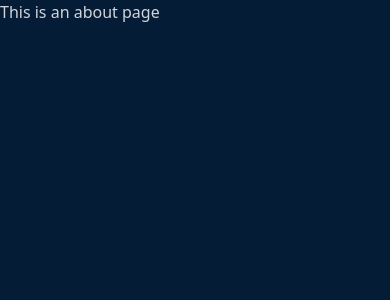
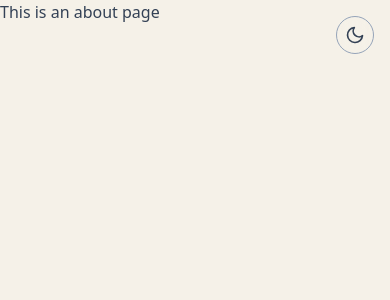
Before and after one commit to gautham-8/gautham-8, a Vue app: page /about in a window 390 px wide. Shown: the top 300 px of the page. Built offline with nearby package versions, Linux system fonts and the light colour scheme; what vue-tippy would draw is missing.

Commit message:
feat: light mode

```diff
--- a/src/App.vue
+++ b/src/App.vue
@@ -1,5 +1,9 @@
 <script setup>
 import { RouterLink, RouterView } from 'vue-router'
+import { useTheme, initTheme } from './composables/useTheme'
+
+initTheme()
+const { theme, toggleTheme } = useTheme()
 </script>
 
 <template>
@@ -14,5 +18,15 @@ import { RouterLink, RouterView } from 'vue-router'
     </div>
   </header>
 
+  <button
+    type="button"
+    @click="toggleTheme"
+    :aria-label="theme === 'dark' ? 'Switch to light mode' : 'Switch to dark mode'"
+    class="fixed top-4 right-4 z-50 p-2 rounded-full border border-gray-600 text-gray-300 hover:text-accent hover:border-accent transition-colors backdrop-blur"
+  >
+    <svg v-if="theme === 'dark'" xmlns="http://www.w3.org/2000/svg" width="20" height="20" viewBox="0 0 24 24" fill="none" stroke="currentColor" stroke-width="2" stroke-linecap="round" stroke-linejoin="round"><circle cx="12" cy="12" r="4"/><path d="M12 2v2"/><path d="M12 20v2"/><path d="m4.93 4.93 1.41 1.41"/><path d="m17.66 17.66 1.41 1.41"/><path d="M2 12h2"/><path d="M20 12h2"/><path d="m6.34 17.66-1.41 1.41"/><path d="m19.07 4.93-1.41 1.41"/></svg>
+    <svg v-else xmlns="http://www.w3.org/2000/svg" width="20" height="20" viewBox="0 0 24 24" fill="none" stroke="currentColor" stroke-width="2" stroke-linecap="round" stroke-linejoin="round"><path d="M21 12.79A9 9 0 1 1 11.21 3 7 7 0 0 0 21 12.79z"/></svg>
+  </button>
+
   <RouterView />
 </template>
--- a/src/assets/main.css
+++ b/src/assets/main.css
@@ -2,13 +2,38 @@
 @tailwind components;
 @tailwind utilities;
 
+:root,
+:root.light {
+    --surface: #f5f1e8;
+    --surface-alt: #ebe5d4;
+    --accent: #b4881a;
+    --selection: #1e6ea6;
+    --gray-200: #1f2937;
+    --gray-300: #334155;
+    --gray-400: #475569;
+    --gray-600: #94a3b8;
+}
+
+:root.dark {
+    --surface: #051c36;
+    --surface-alt: #0a2a4a;
+    --accent: #FFF7AE;
+    --selection: #1e6ea6;
+    --gray-200: #e5e7eb;
+    --gray-300: #d1d5db;
+    --gray-400: #9ca3af;
+    --gray-600: #4b5563;
+}
+
 body {
-    background-color: #051c36;
-    @apply text-gray-300;
+    background-color: var(--surface);
+    color: var(--gray-300);
+    transition: background-color 0.2s ease, color 0.2s ease;
 }
 
 ::selection {
-    @apply bg-[#1e6ea6] text-white;
+    background-color: var(--selection);
+    color: #ffffff;
 }
 
 @keyframes fadeIn {
--- a/src/components/About.vue
+++ b/src/components/About.vue
@@ -15,7 +15,7 @@
         <p class="text-md mt-4">
             As I continue growing as an engineer, I aim to contribute to technology that doesn't just work well, but truly makes an impact.
         </p>
-        <a href="https://docs.google.com/document/d/1D9YIwWWVdWsGeWcl1L7n1oT225iZF7APGPB2yBC3F0E/edit?usp=sharing" target="_blank" class="text-[#FFF7AE] md:hidden mt-10 cursor-pointer flex items-center gap-2">
+        <a href="https://docs.google.com/document/d/1D9YIwWWVdWsGeWcl1L7n1oT225iZF7APGPB2yBC3F0E/edit?usp=sharing" target="_blank" class="text-accent md:hidden mt-10 cursor-pointer flex items-center gap-2">
             <svg xmlns="http://www.w3.org/2000/svg" width="20px" height="20px" viewBox="0 0 24 24"><path fill="currentColor" d="M11 17H7q-2.075 0-3.537-1.463T2 12t1.463-3.537T7 7h4v2H7q-1.25 0-2.125.875T4 12t.875 2.125T7 15h4zm-3-4v-2h8v2zm5 4v-2h4q1.25 0 2.125-.875T20 12t-.875-2.125T17 9h-4V7h4q2.075 0 3.538 1.463T22 12t-1.463 3.538T17 17z"/></svg>
             Click here to see my resume
         </a>
--- a/src/components/CopyPageButton.vue
+++ b/src/components/CopyPageButton.vue
@@ -137,7 +137,7 @@ onBeforeUnmount(() => document.removeEventListener('mousedown', handleOutsideCli
             </button>
         </div>
 
-        <div v-if="open" class="absolute left-0 top-full mt-1 w-44 bg-[#0a2a4a] border border-gray-600 rounded-md shadow-lg z-50 overflow-hidden text-xs">
+        <div v-if="open" class="absolute left-0 top-full mt-1 w-44 bg-surface-alt border border-gray-600 rounded-md shadow-lg z-50 overflow-hidden text-xs">
             <button class="w-full text-left px-3 py-2 flex items-center gap-2 text-gray-300 hover:bg-white/5 transition-colors" @click="copyMarkdown">
                 <svg xmlns="http://www.w3.org/2000/svg" width="13" height="13" viewBox="0 0 24 24" fill="none" stroke="currentColor" stroke-width="2" stroke-linecap="round" stroke-linejoin="round"><path d="M10 13a5 5 0 0 0 7.54.54l3-3a5 5 0 0 0-7.07-7.07l-1.72 1.71"/><path d="M14 11a5 5 0 0 0-7.54-.54l-3 3a5 5 0 0 0 7.07 7.07l1.71-1.71"/></svg>
                 Copy Markdown
--- a/src/components/Landing.vue
+++ b/src/components/Landing.vue
@@ -2,10 +2,17 @@
 import { onMounted, onUnmounted } from 'vue';
 import LeftSection from './LeftSection.vue';
 import RightSection from './RightSection.vue';
+import { useTheme } from '../composables/useTheme';
+
+const { theme } = useTheme();
 
 let canvas, ctx, particles = [], animFrame;
 
 function spawnParticle(x, y) {
+    const isLight = theme.value === 'light';
+    const lightness = isLight
+        ? 30 + Math.random() * 15
+        : 70 + Math.random() * 20;
     particles.push({
         x,
         y,
@@ -13,7 +20,7 @@ function spawnParticle(x, y) {
         alpha: 1,
         vx: (Math.random() - 0.5) * 0.8,
         vy: -(Math.random() * 1.2 + 0.4),
-        color: `hsl(${200 + Math.random() * 40}, 90%, ${70 + Math.random() * 20}%)`,
+        color: `hsl(${200 + Math.random() * 40}, 90%, ${lightness}%)`,
     });
 }
 
--- a/src/components/LeftSection.vue
+++ b/src/components/LeftSection.vue
@@ -93,7 +93,7 @@ onBeforeUnmount(() => {
                 v-for="section in SECTIONS"
                 class="my-2 flex items-center cursor-pointer w-fit"
                 :class="{
-                    'text-[#FFF7AE]': section === state.active_section,
+                    'text-accent': section === state.active_section,
                     'text-gray-300': section !== state.active_section,
                 }"
                 @click="handleSectionClick(section)"
--- a/src/components/Projects.vue
+++ b/src/components/Projects.vue
@@ -98,7 +98,7 @@ const projects = [
                     </div>
 
                     <div v-if="project.github_url" class="mt-4">
-                        <a :href="project.github_url" target="_blank" class="flex items-center gap-2 hover:text-[#FFF7AE] rounded-lg w-fit">
+                        <a :href="project.github_url" target="_blank" class="flex items-center gap-2 hover:text-accent rounded-lg w-fit">
                             <svg xmlns="http://www.w3.org/2000/svg" width="20px" height="20px" viewBox="0 0 24 24"><path fill="currentColor" d="M11 17H7q-2.075 0-3.537-1.463T2 12t1.463-3.537T7 7h4v2H7q-1.25 0-2.125.875T4 12t.875 2.125T7 15h4zm-3-4v-2h8v2zm5 4v-2h4q1.25 0 2.125-.875T20 12t-.875-2.125T17 9h-4V7h4q2.075 0 3.538 1.463T22 12t-1.463 3.538T17 17z"/></svg>
                             GitHub
                         </a>
--- /dev/null
+++ b/src/composables/useTheme.js
@@ -0,0 +1,42 @@
+import { ref, watch } from 'vue';
+
+const theme = ref('dark');
+
+function applyTheme(value) {
+    const root = document.documentElement;
+    root.classList.remove('dark', 'light');
+    root.classList.add(value);
+}
+
+export function initTheme() {
+    let initial = 'dark';
+    try {
+        const stored = localStorage.getItem('theme');
+        if (stored === 'light' || stored === 'dark') {
+            initial = stored;
+        } else if (window.matchMedia && window.matchMedia('(prefers-color-scheme: light)').matches) {
+            initial = 'light';
+        }
+    } catch (e) {
+        // ignore
+    }
+    theme.value = initial;
+    applyTheme(initial);
+}
+
+watch(theme, (value) => {
+    applyTheme(value);
+    try {
+        localStorage.setItem('theme', value);
+    } catch (e) {
+        // ignore
+    }
+});
+
+export function toggleTheme() {
+    theme.value = theme.value === 'dark' ? 'light' : 'dark';
+}
+
+export function useTheme() {
+    return { theme, toggleTheme };
+}
--- a/tailwind.config.js
+++ b/tailwind.config.js
@@ -1,11 +1,25 @@
 /** @type {import('tailwindcss').Config} */
 export default {
+  darkMode: 'class',
   content: [
     "./index.html",
     "./src/**/*.{vue,js,ts,jsx,tsx}",
   ],
   theme: {
-    extend: {},
+    extend: {
+      colors: {
+        gray: {
+          200: 'var(--gray-200)',
+          300: 'var(--gray-300)',
+          400: 'var(--gray-400)',
+          600: 'var(--gray-600)',
+        },
+        accent: 'var(--accent)',
+        surface: 'var(--surface)',
+        'surface-alt': 'var(--surface-alt)',
+        selection: 'var(--selection)',
+      },
+    },
   },
   plugins: [],
 }
```
Lines whose indentation alone changed are shown as unchanged.
